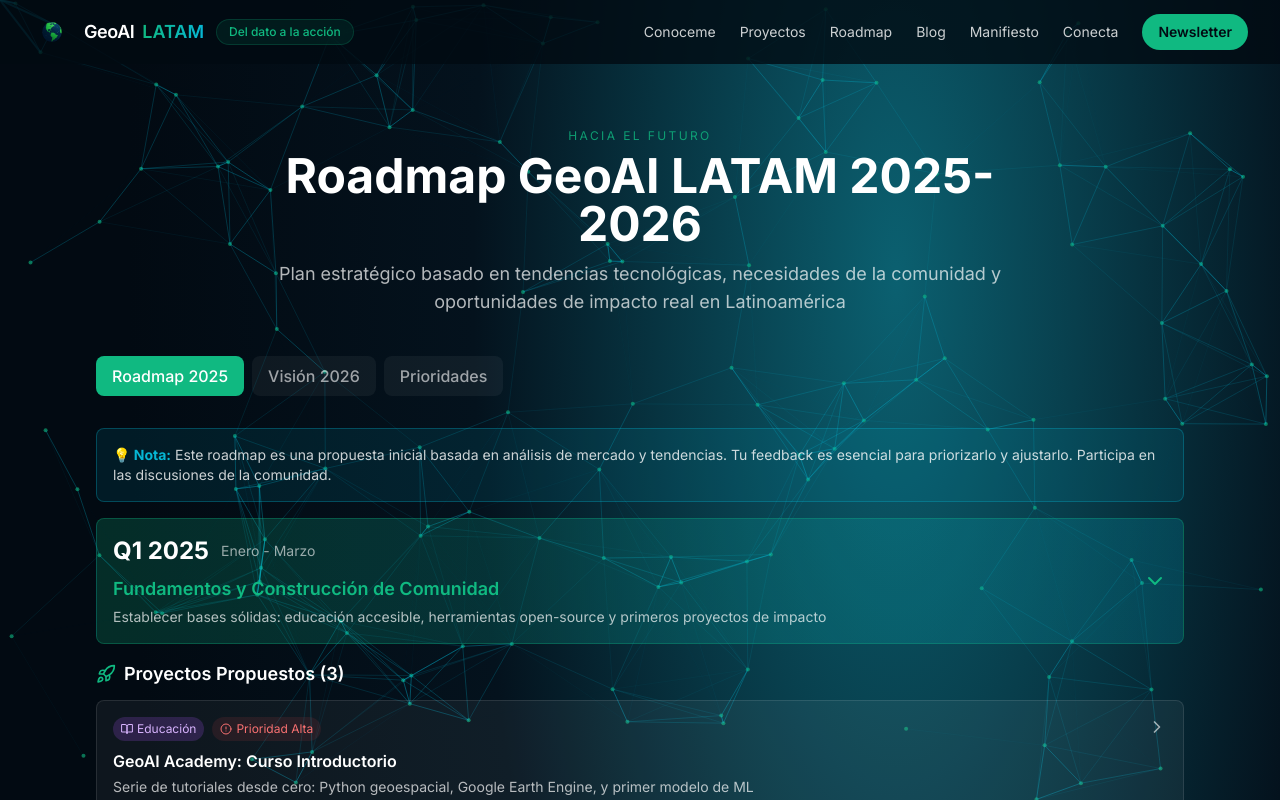
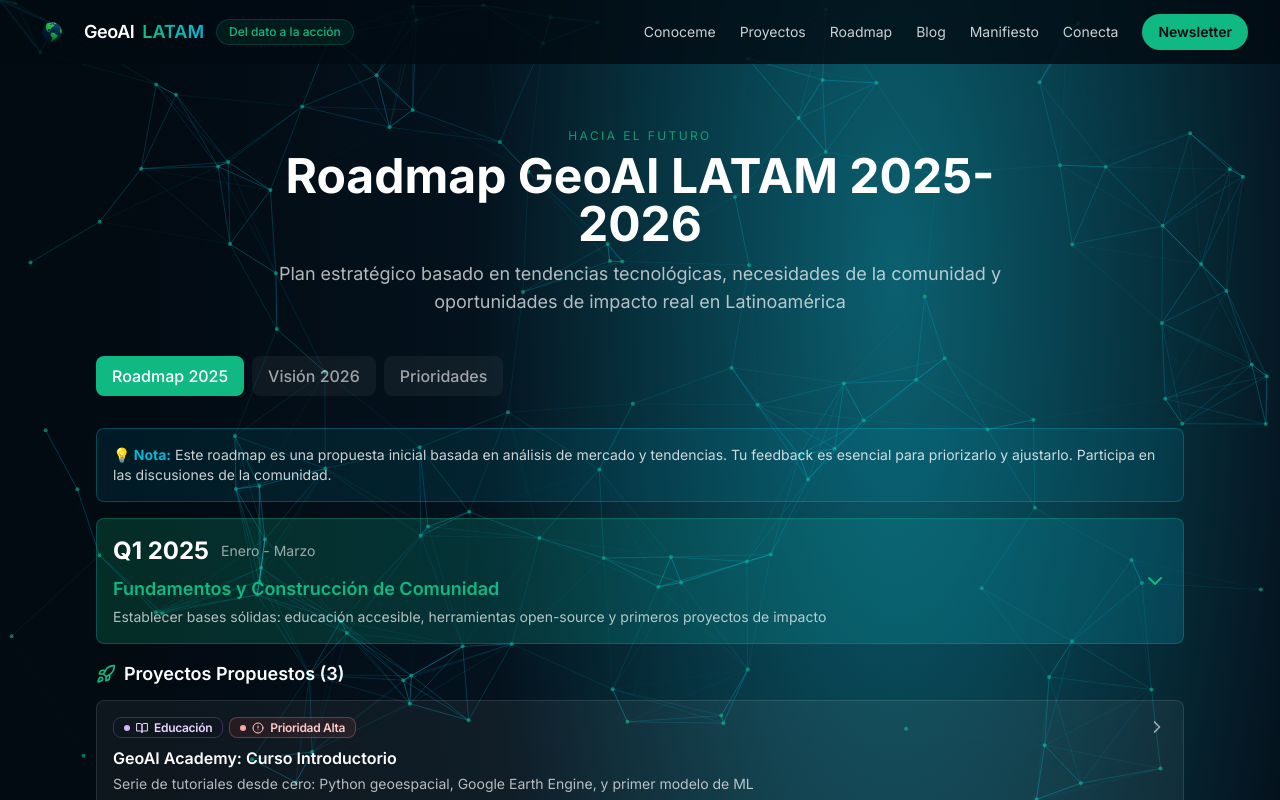
Before and after one commit to sforero77/GeoAI_LATAM, a Next.js app: page /roadmap in a window 1280 px wide. Both pictures are taken after a click on the button 640 px from the left and 581 px from the top of the page. Shown: the top 800 px of the page. Built offline with nearby package versions, Linux system fonts and the light colour scheme.

Commit message:
Standardize tag styling across sections

```diff
--- a/components/sections/Roadmap.js
+++ b/components/sections/Roadmap.js
@@ -19,18 +19,18 @@
 import roadmapData from '../../data/roadmap.json'
 
 const priorityConfig = {
-  Alta: { color: 'text-red-400', bg: 'bg-red-500/10', icon: AlertCircle },
-  Media: { color: 'text-yellow-400', bg: 'bg-yellow-500/10', icon: Circle },
-  Baja: { color: 'text-green-400', bg: 'bg-green-500/10', icon: CheckCircle2 },
+  Alta: { container: 'bg-red-500/10 text-red-200 border-red-400/35', dot: 'bg-red-300', icon: AlertCircle },
+  Media: { container: 'bg-yellow-500/10 text-yellow-200 border-yellow-400/30', dot: 'bg-yellow-300', icon: Circle },
+  Baja: { container: 'bg-green-500/10 text-green-200 border-green-400/30', dot: 'bg-green-300', icon: CheckCircle2 },
 }
 
 const typeConfig = {
-  Proyecto: { color: 'bg-blue-500/20 text-blue-300', icon: Rocket },
-  Educación: { color: 'bg-purple-500/20 text-purple-300', icon: BookOpen },
-  Investigación: { color: 'bg-pink-500/20 text-pink-300', icon: Sparkles },
-  Herramienta: { color: 'bg-green-500/20 text-green-300', icon: Target },
-  Infraestructura: { color: 'bg-orange-500/20 text-orange-300', icon: TrendingUp },
-  Dataset: { color: 'bg-cyan-500/20 text-cyan-300', icon: Target },
+  Proyecto: { container: 'bg-blue-500/12 text-blue-200 border-blue-400/25', dot: 'bg-blue-300', icon: Rocket },
+  Educación: { container: 'bg-purple-500/12 text-purple-200 border-purple-400/25', dot: 'bg-purple-300', icon: BookOpen },
+  Investigación: { container: 'bg-pink-500/12 text-pink-200 border-pink-400/25', dot: 'bg-pink-300', icon: Sparkles },
+  Herramienta: { container: 'bg-green-500/12 text-green-200 border-green-400/25', dot: 'bg-green-300', icon: Target },
+  Infraestructura: { container: 'bg-orange-500/12 text-orange-200 border-orange-400/25', dot: 'bg-orange-300', icon: TrendingUp },
+  Dataset: { container: 'bg-cyan-500/12 text-cyan-200 border-cyan-400/25', dot: 'bg-cyan-300', icon: Target },
 }
 
 const ProjectCard = ({ project }) => {
@@ -49,17 +49,15 @@
     >
       <div className="flex items-start justify-between gap-3 mb-3">
         <div className="flex-1">
-          <div className="flex items-center gap-2 mb-2 flex-wrap">
-            <span className={`text-xs px-2 py-1 rounded-full ${typeStyle.color} flex items-center gap-1`}>
+          <div className="flex items-center gap-1.5 mb-2 flex-wrap">
+            <Tag colors={{ container: typeStyle.container, dot: typeStyle.dot }}>
               <TypeIcon className="w-3 h-3" />
               {project.type}
-            </span>
-            <span
-              className={`text-xs px-2 py-1 rounded-full ${priorityStyle.bg} ${priorityStyle.color} flex items-center gap-1`}
-            >
+            </Tag>
+            <Tag colors={{ container: priorityStyle.container, dot: priorityStyle.dot }}>
               <PriorityIcon className="w-3 h-3" />
               Prioridad {project.priority}
-            </span>
+            </Tag>
           </div>
           <h4 className="font-semibold text-white mb-1">{project.title}</h4>
           <p className="text-sm text-white/70">{project.description}</p>
@@ -99,11 +97,11 @@
 
             <div>
               <h5 className="text-xs font-semibold text-white/80 mb-2">Tecnologías:</h5>
-              <div className="flex flex-wrap gap-1">
+              <div className="flex flex-wrap gap-1.5">
                 {project.technologies.map((tech, i) => (
-                  <span key={i} className="text-xs px-2 py-0.5 rounded bg-white/5 text-white/70">
+                  <Tag key={i} variant="neutral" colors={{ container: 'bg-white/6 text-white/80 border-white/20', dot: 'bg-white/70' }}>
                     {tech}
-                  </span>
+                  </Tag>
                 ))}
               </div>
             </div>
--- a/components/ui/Tag.js
+++ b/components/ui/Tag.js
@@ -16,8 +16,13 @@
   },
 }
 
-export const Tag = ({ children, className = '', variant = 'accent' }) => {
-  const palette = variants[variant] ?? variants.accent
+export const Tag = ({ children, className = '', variant = 'accent', colors }) => {
+  const palette = colors
+    ? {
+        container: `${baseContainer} px-2.5 py-0.5 ${colors.container ?? ''}`.trim(),
+        dot: colors.dot ?? variants[variant]?.dot ?? variants.accent.dot,
+      }
+    : variants[variant] ?? variants.accent
 
   return (
     <span className={`${palette.container} ${className}`}>
--- a/pages/proyectos/[slug].js
+++ b/pages/proyectos/[slug].js
@@ -113,12 +113,9 @@
             <h2 className="text-xl font-semibold mb-4">Stack Tecnológico</h2>
             <div className="flex flex-wrap gap-1.5">
               {project.techStack.map((tech) => (
-                <span
-                  key={tech}
-                  className="rounded-full bg-geo-green/10 border border-geo-green/20 px-3 py-1 text-sm text-geo-green"
-                >
+                <Tag key={tech}>
                   {tech}
-                </span>
+                </Tag>
               ))}
             </div>
           </Card>
```
